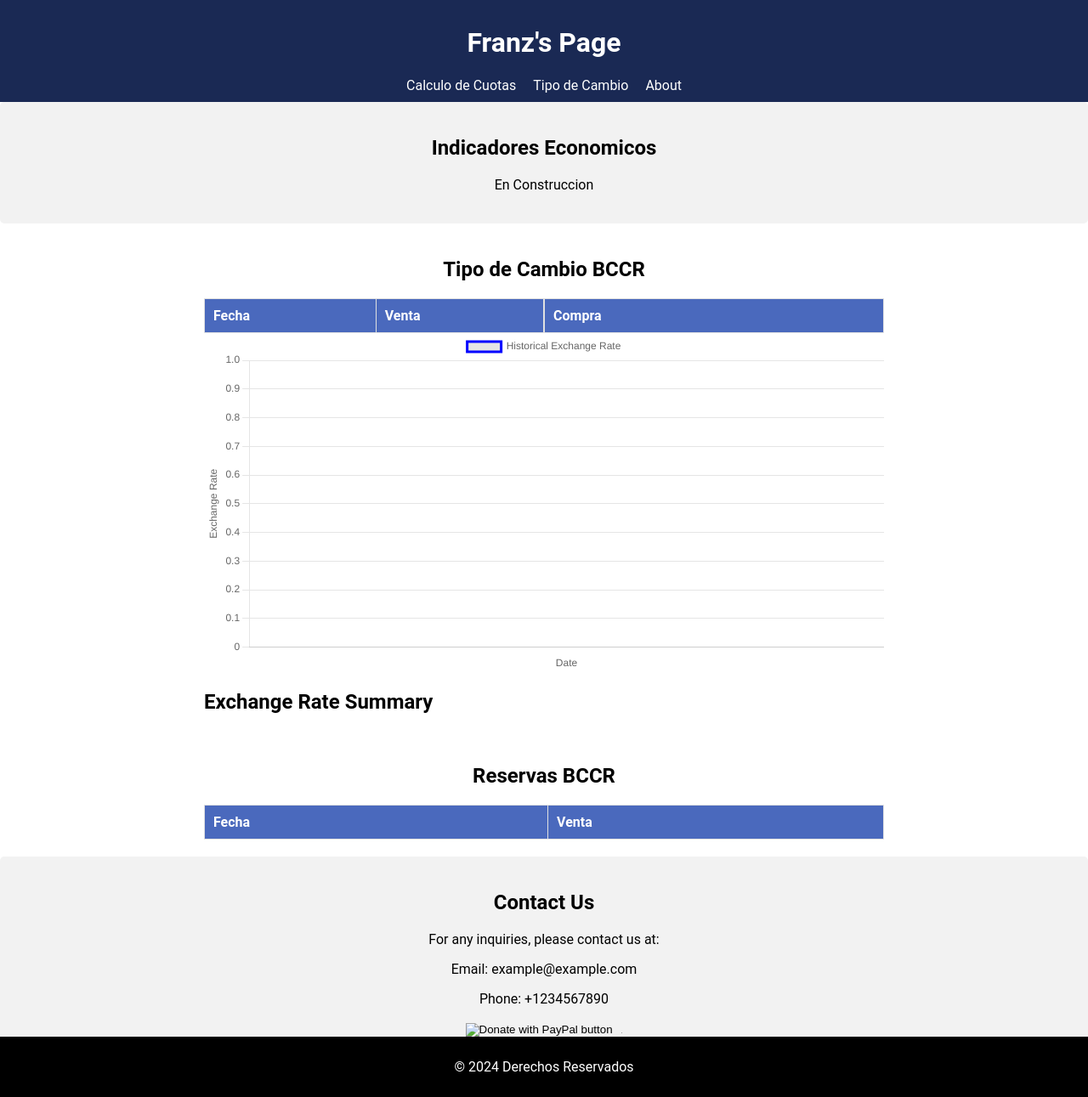
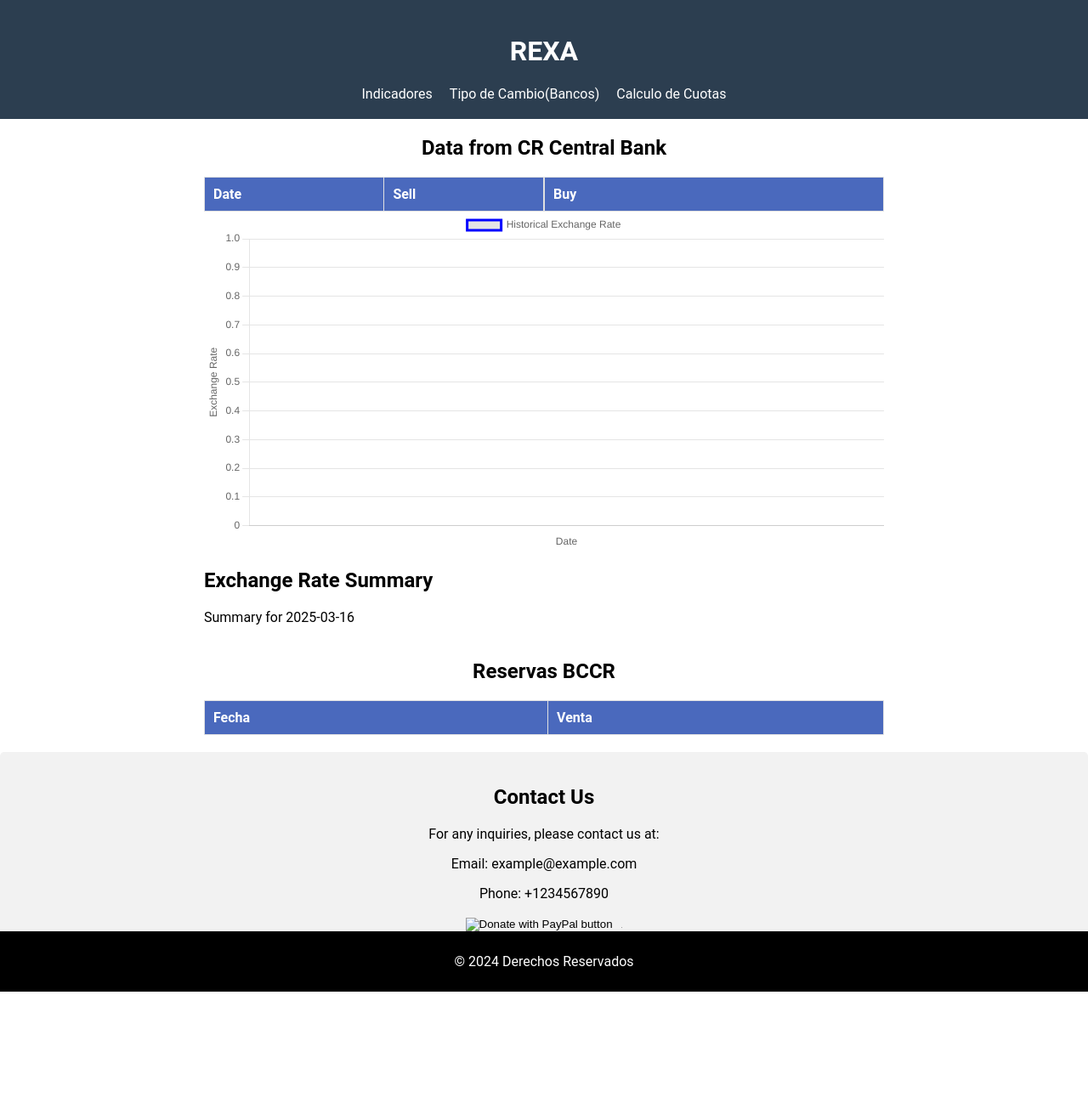
Before and after one commit to dec0derx/mycashcr, a Django app: template economics/templates/economics/indicators.html in a window 1280 px wide. Shown: the whole page at 85% size. After the commit the page ends 1167 px from the top, so only its background shows below. Run offline with Django 5.2, Linux system fonts and the light colour scheme; the template is opened without the code that fills it: values named after a table or form of the project are taken from there, others are empty; data comes from the database, SQL or seed files in the repository; some libraries are stand-ins or nearby versions.

Commit message:
Changes in templates

```diff
--- a/economics/templates/economics/indicators.html
+++ b/economics/templates/economics/indicators.html
@@ -16,9 +16,9 @@
     min-height: 100vh;
   }
   header {
-    background-color: #1A2954;
+    background-color: #2C3E50;
     color: #fff;
-    padding: 10px;
+    padding: 20px 0;
     text-align: center;
   }
   nav {
@@ -136,31 +136,26 @@
 
   <header>
     <a href="{% url "index" %}">
-    <h1>Franz's Page</h1>
+      <h1>REXA</h1>
     </a>
     <nav>
+      <a href="{% url "economics" %}">Indicadores</a>
+      <a href="{% url "exchange-rate" %}">Tipo de Cambio(Bancos)</a>
       <a href="{% url "loan-Calculations" %}">Calculo de Cuotas</a>
-    <a href="{% url "exchange-rate" %}">Tipo de Cambio</a>
-    <a href="#about">About</a>
+
     </nav>
   </header>
 
-<section class="info-section" id="info-section">
-  <h2>Indicadores Economicos</h2>
-  <p>En Construccion</p>
-</section>
 
 <article class="indicators-section">
-  <h2>Tipo de Cambio BCCR</h2>
+  <h2>Data from CR Central Bank</h2>
   <div class="table-container">
-
-
     <div>
       <table id="exchange-sell-table">
         <thead>
           <tr>
-            <th>Fecha</th>
-            <th>Venta</th>
+            <th>Date</th>
+            <th>Sell</th>
           </tr>
         </thead>
         <tbody>
@@ -180,7 +175,7 @@
       <table id="exchange-buy-table">
         <thead>
           <tr>
-            <th>Compra</th>
+            <th>Buy</th>
           </tr>
         </thead>
         <tbody>
```
Also changed, not shown: index/templates/index/index.html (+4 -13 lines), db.sqlite3. Lines whose indentation alone changed are shown as unchanged.
